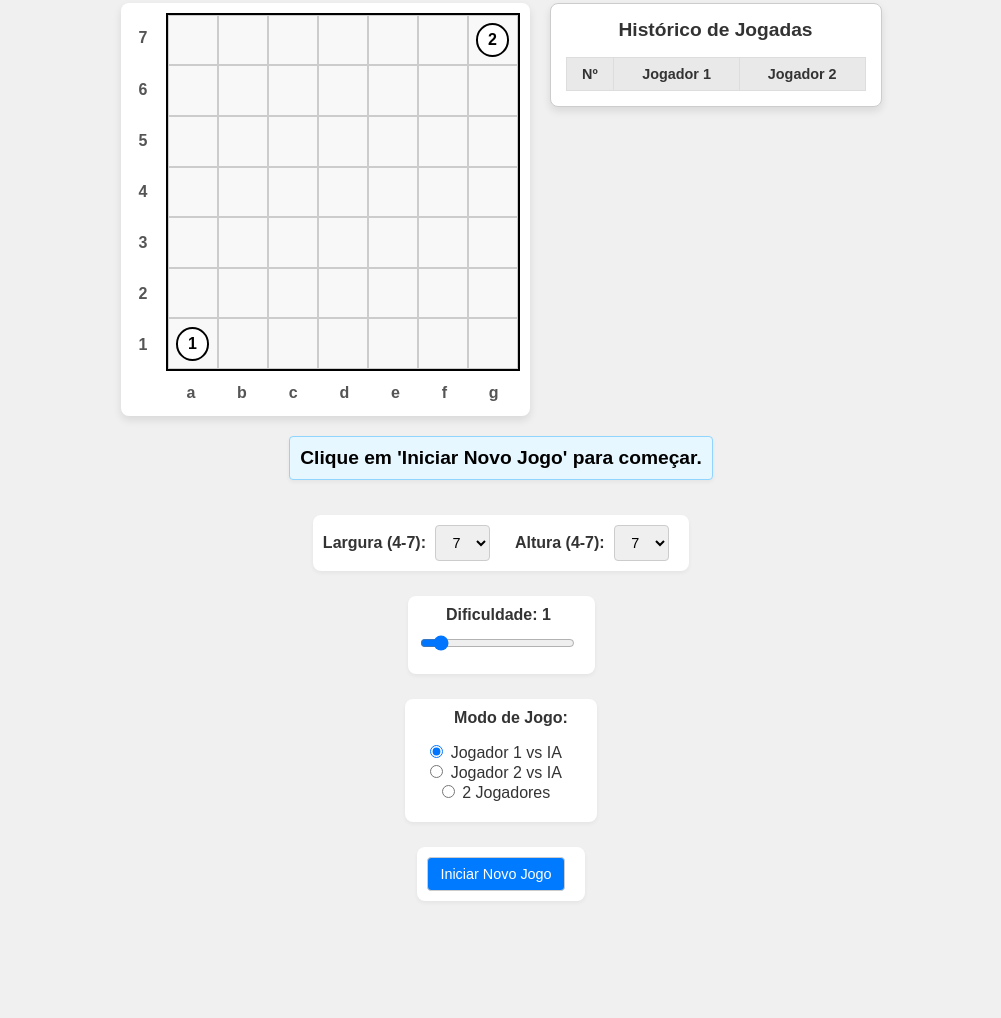
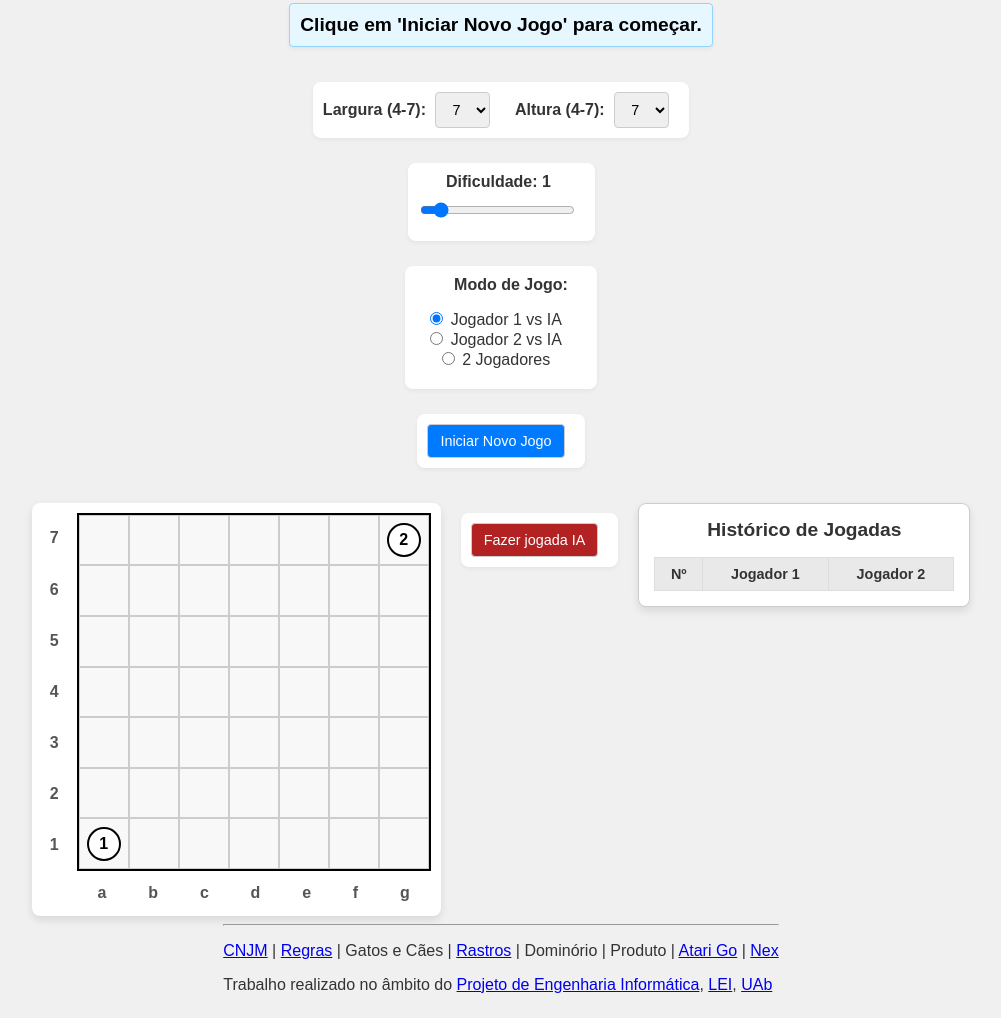
Before and after one commit to tomasiorum/tomasiorum.github.io, a plain HTML site: page index.html in a window 1280 px wide. Shown: the part 125-1143 px from the top of the page, without its empty margins (139-1140 px from the left). Before the commit the page ends 1049 px from the top, so only its background shows below. Drawn offline with Linux system fonts and the light colour scheme; no server answers.

Commit message:
botão com jogada de IA

```diff
--- a/index.html
+++ b/index.html
@@ -10,35 +10,7 @@
 <body>
 
 <h1 id="game-title">Rastros 7x7</h1>
-
-<div id="main-container">
-  <div id="board-area">
-    <div id="row-labels">
-    </div>
-    <div id="game-board">
-    </div>
-    <div class="corner-spacer"></div>
-    <div id="col-labels">
-    </div>
-  </div>
-
-  <div id="moves-area">
-    <h2>Histórico de Jogadas</h2>
-    <table id="moves-table">
-      <thead>
-      <tr>
-        <th>Nº</th>
-        <th>Jogador 1</th>
-        <th>Jogador 2</th>
-      </tr>
-      </thead>
-      <tbody>
-      </tbody>
-    </table>
-  </div>
-</div>
 <div id="game-end-message" style="margin-top: 20px; text-align: center; font-size: 1.2em; font-weight: bold; color: blue;"></div>
-
 <div style="text-align: center; margin-top: 20px; margin-bottom: 10px;">
   <label for="board-width-select">Largura (4-7):</label>
   <select id="board-width-select">
@@ -72,10 +44,40 @@
     <label for="two_players">2 Jogadores</label>
   </fieldset>
 </div>
-
 <div style="text-align: center; margin-top: 10px; margin-bottom: 20px;">
   <button id="new-game-button">Iniciar Novo Jogo</button>
 </div>
+<div id="main-container">
+  <div id="board-area">
+    <div id="row-labels">
+    </div>
+    <div id="game-board">
+    </div>
+    <div class="corner-spacer"></div>
+    <div id="col-labels">
+    </div>
+  </div>
+  <div style="text-align: center; margin-top: 10px; margin-bottom: 20px;">
+    <button id="usar_ia" style="background-color: firebrick">Fazer jogada IA</button>
+  </div>
+  <div id="moves-area">
+    <h2>Histórico de Jogadas</h2>
+    <table id="moves-table">
+      <thead>
+      <tr>
+        <th>Nº</th>
+        <th>Jogador 1</th>
+        <th>Jogador 2</th>
+      </tr>
+      </thead>
+      <tbody>
+      </tbody>
+    </table>
+  </div>
+</div>
+
+
+
 
 <div id="advanced-controls" style="text-align: center; margin-top:20px; display: none;">
   <button id="encode-button">Codificar Estado & Jogada IA (Depuração)</button>
@@ -85,8 +87,29 @@
   <div id="decode-message" style="margin-top:5px;"></div>
 </div>
 
+<footer id="footerLinks">
+  <hr>
+  <p>
+    <a href="https://www.ua.pt/pt/fabrica/cnjm-jogos-matematicos-2025">CNJM</a> |
+    <a href="https://www.ua.pt/file/82609">Regras</a> |
+    Gatos e Cães |
+    <a href="https://tomasiorum.github.io/">Rastros</a> |
+    Dominório |
+    Produto |
+    <a href="https://danieloliveira1802875.github.io/atari-go/">Atari Go</a> |
+    <a href="nex.html">Nex</a>
+  </p>
+  <p>
+    Trabalho realizado no âmbito do
+    <a href="https://guiadoscursos.uab.pt/ucs/projeto-de-engenharia-informatica/">Projeto de Engenharia Informática</a>,
+    <a href="https://guiadoscursos.uab.pt/cursos/licenciatura-em-engenharia-informatica/">LEI</a>,
+    <a href="https://portal.uab.pt/">UAb</a>
+  </p>
+</footer>
 
 <script src="script.js"></script>
 
+
 </body>
+
 </html>
--- a/script.js
+++ b/script.js
@@ -31,6 +31,7 @@ document.addEventListener('DOMContentLoaded', function() {
     let gameModeRadios;
     let boardWidthSelect, boardHeightSelect;
     let movesAreaElement;
+    let jogadaIAButtonElement;
 
     let selectedGameMode = 'player1_vs_ai';
     let currentGameDifficulty = 1;
@@ -53,6 +54,7 @@ document.addEventListener('DOMContentLoaded', function() {
         movesTableElement = document.getElementById('moves-table');
         movesTableBody = movesTableElement?.getElementsByTagName('tbody')[0];
         movesAreaElement = document.getElementById('moves-area');
+        jogadaIAButtonElement = document.getElementById('usar_ia');
 
         gameValueSlider = document.getElementById('game-value-slider');
         currentSliderValueDisplay = document.getElementById('current-slider-value');
@@ -63,6 +65,11 @@ document.addEventListener('DOMContentLoaded', function() {
     }
 
     initializeDomElements();
+
+    jogadaIAButtonElement.addEventListener('click', () => {
+        encodeGameStateToBigIntAndPlayAI();
+    });
+
 
     // Event Listeners
     if (newGameButtonElement) {
@@ -286,10 +293,10 @@ document.addEventListener('DOMContentLoaded', function() {
         if (selectedGameMode === 'player1_vs_ai' && currentPlayer === 2) isAITurn = true;
         else if (selectedGameMode === 'player2_vs_ai' && currentPlayer === 1) isAITurn = true;
 
-        if (!isAITurn) {
+        /*if (!isAITurn) {
             setMessage("Não é a vez da IA jogar neste modo ou turno.", true);
             return null;
-        }
+        }*/
 
         const encodedState = encodeCurrentStateOnly();
         const dificuldade = 2 + (currentGameDifficulty - 1) * 5;
```
